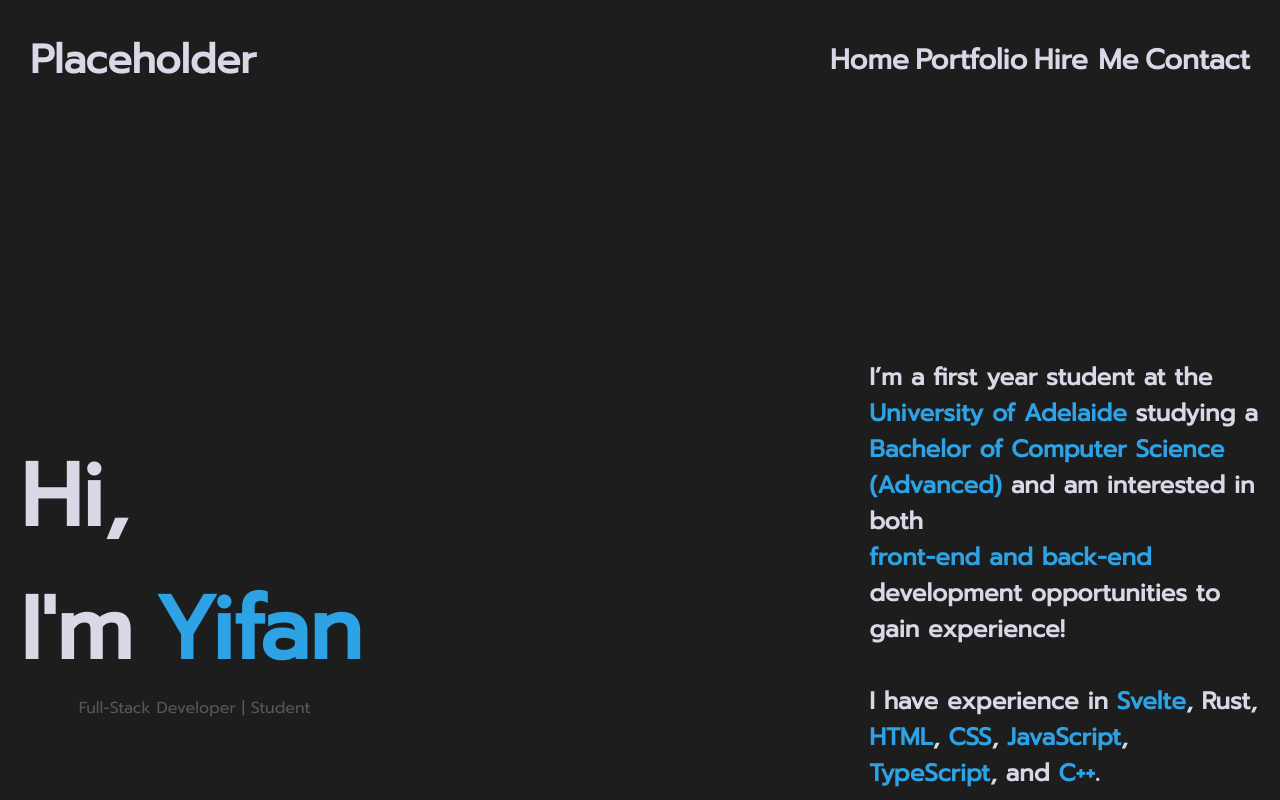
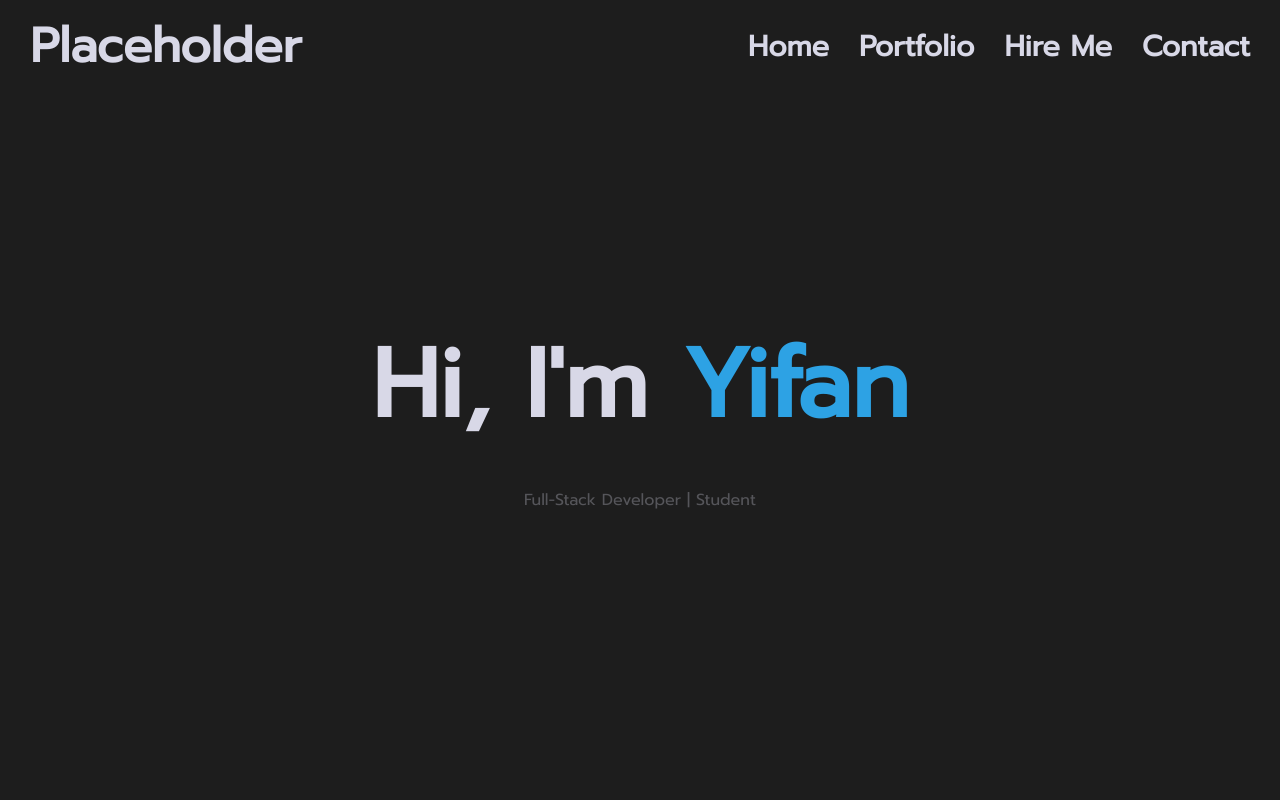
Before and after one commit to yifan117/my-portfolio, a SvelteKit app: page / in a window 1280 px wide. Shown: the top 800 px of the page. Built offline with nearby package versions, Linux system fonts and the light colour scheme.

Commit message:
cleaned code a bit, need to figure out onMount for observer

```diff
--- a/package.json
+++ b/package.json
@@ -27,6 +27,7 @@
 		"prettier-plugin-svelte": "^2.7.0",
 		"svelte": "^3.44.0",
 		"svelte-check": "^2.7.1",
+		"svelte-intersection-observer": "^0.10.0",
 		"svelte-preprocess": "^4.10.6",
 		"tslib": "^2.3.1",
 		"typescript": "^4.7.4",
--- a/src/routes/+page.svelte
+++ b/src/routes/+page.svelte
@@ -1,4 +1,6 @@
 <script lang="ts">
+
+    import { onMount } from 'svelte';
 
     let headerContents = [
         { content: "Home"},
@@ -13,6 +15,22 @@
         { text: "C++", level: "80", color: "#80C07A"},
         { text: "Rust", level: "20", color: "#D06E61"}
     ];
+
+	onMount(() => {
+    const observer = new IntersectionObserver((entries) => {
+        entries.forEach((entry) => {
+            console.log(entry)
+            if (entry.isIntersecting) {
+                entry.target.classList.add('show');
+            } else {
+                entry.target.classList.remove('show');
+            }
+        });
+    });
+
+    const hiddenElements = document.querySelectorAll('.hidden');
+    hiddenElements.forEach((el) => observer.observe(el));
+    });
 
 </script>
 
@@ -38,22 +56,24 @@
             <div class="body-container">
                 <div class="hi-container">
                     <div class="hi">
-                            <p class="hi-text">Hi, I'm</p>
-                            <p class="hi-text-yifan" style="color: #2DA2E4">Yifan</p>
+                            <div class="hi-text">Hi, I'm <span style="color: #2DA2E4">Yifan</span>
                     </div>
 
                     <div class="occupation">
                         <p class="sub-text">Full-Stack Developer | Student</p>
                     </div>
                 </div>
+            </div>
+    </section>
 
+    <section>
                 <div class="about-me">
-                    I’m a first year student at the <span style="color: #2DA2E4">University of Adelaide</span> studying a <span style="color: #2DA2E4">Bachelor of Computer Science (Advanced)</span> and am interested in both <br><span style="color: #2DA2E4">front-end and back-end</span> development opportunities to gain experience!
-                    <br><br>
-                    I have experience in <span style="color: #2DA2E4">Svelte</span>, Rust, <span style="color: #2DA2E4">HTML</span>, <span style="color: #2DA2E4">CSS</span>, <span style="color: #2DA2E4">JavaScript</span>, <span style="color: #2DA2E4">TypeScript</span>, and <span style="color: #2DA2E4">C++</span>.
+                    <div class="text">
+                        I’m a first year student at the <span style="color: #2DA2E4">University of Adelaide</span> studying a <span style="color: #2DA2E4">Bachelor of Computer Science (Advanced)</span> and am interested in both <span style="color: #2DA2E4">front-end and back-end</span> development opportunities to gain experience!
+                        <br><br>
+                        I have experience in <span style="color: #2DA2E4">Svelte</span>, Rust, <span style="color: #2DA2E4">HTML</span>, <span style="color: #2DA2E4">CSS</span>, <span style="color: #2DA2E4">JavaScript</span>, <span style="color: #2DA2E4">TypeScript</span>, and <span style="color: #2DA2E4">C++</span>.
+                    </div>
                 </div>
-            </div>
-        </div>
     </section>
 
     <section>
@@ -83,6 +103,7 @@
         color: #D8D8E7;
         font-family: 'Prompt';
         box-sizing: border-box;
+        text-size-adjust: auto;
     }
 
     .container {
@@ -95,10 +116,19 @@
         align-self: stretch;
         min-height: 100vh;
     }
+
     a, li, ul {
         text-decoration: none;
         list-style: none;
         display: flex;
+    }
+
+    ul {
+        margin-block-start: 0;
+        margin-block-end: 0;
+        margin-inline-start: 0px;
+        margin-inline-end: 0px;
+        padding-inline-start: 0;
     }
 
     .page {
@@ -109,17 +139,17 @@
     }
 
     .logo {
+        order: 0;
         display: flex;
-        width: 100%;
-        font-size: 40px;
+        font-size: 3em;
         font-weight: 700;
+        align-items: flex-start;
     }
 
     .header {
         display: flex;
         align-items: center;
         justify-content: space-between;
-        gap: 300px;
         align-self: stretch;
         padding: 10px 30px 10px 30px;
         max-height: 20%;
@@ -127,62 +157,54 @@
 
     .header-contents {
         display: flex;
-        width: 100%;
-    }
-
-    .hi-container {
-        display: flex;
-        flex-direction: column;
     }
 
     ul {
-        width: 100%;
+        display: flex;
+        order: 1;
+        gap: 30px;
         justify-content: space-between;
-        font-size: 28px;
+        font-size: 1.8em;
         font-weight: 600;
+        align-items: flex-end;
+        justify-content: flex-start;
     }
 
     .body-container {
         display: flex;
         align-items: center;
-        gap: 500px;
-        padding: 20px;
+        justify-content: center;
+        align-self: stretch;
+        flex-grow: 0;
+        flex: none;
     }
 
     .about-me {
+        display: flex;
         font-weight: 600;
-        font-size: 24px;
+        font-size: 1.5em;
+        padding: 20px;
+        align-items: center;
+        text-align: center;
+
     }
 
-    .hi-container {
+    .occupation {
         display: flex;
-        flex-direction: column;
+        align-self: stretch;
         align-items: center;
+        justify-content: center;
     }
 
     .hi {
         display: flex;
-        flex: none;
-        order: 0;
-        flex-grow: 0;
-        width: 100%;
+        flex-direction: column;
+        align-items: center;
         gap: 30px;
     }
 
-    .column-div {
-        display: flex;
-        flex-direction: column;
-        width: 100%;
-        padding: none;
-    }
-
-    .row-div {
-        display: flex;
-        width: 100%;
-    }
-
     .hi-text, .hi-text-yifan {
-        font-size: 88px;
+        font-size: 6em;
         font-weight: 600;
     }
 
@@ -196,11 +218,6 @@
     .hi-text-yifan {
         display: flex;
         align-self: flex-end;
-        width: 100%;
-    }
-
-    .hi-text {
-        width: 30%;
     }
 
     .sub-text {
@@ -232,14 +249,26 @@
     }
 
     h2 {
-        width: 100%;
         display: flex;
         justify-content: center;
-        font-size: 39px;
+        font-size: 2.5em;
         font-weight: 600;
     }
 
     .skill-bar-container {
         display: flex;
     }
+
+    .hidden {
+        opacity: 0;
+        transition: all 5s;
+        filter: blur(5px);
+        transform: translateX(-100%);
+    }
+
+    .show {
+        opacity: 1;
+        filter: blur(0);
+        transform: translateX(0);
+    }
 </style>
```
Also changed, not shown: 1 other file (tests, documents, lock files or other folders).
